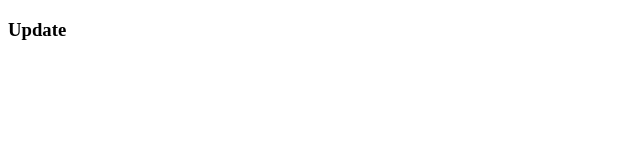
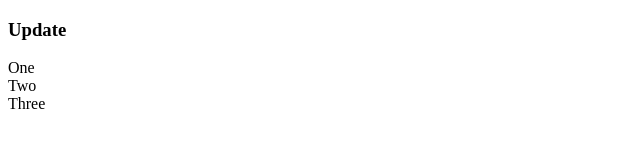
Before and after one commit to venkey8111/test, a plain HTML site: page index.html in a window 1280 px wide. Shown: the whole page, without its empty margins (0-640 px from the left). Drawn offline with Linux system fonts and the light colour scheme.

Commit message:
Adding Container Element

```diff
--- a/index.html
+++ b/index.html
@@ -8,5 +8,12 @@
 </head>
 <body>
     <h3>Update</h3>
+    <div class="container">
+        <div class="row">
+            <div class="col">One</div>
+            <div class="col">Two</div>
+            <div class="col">Three</div>
+        </div>
+    </div>
 </body>
 </html>
```
